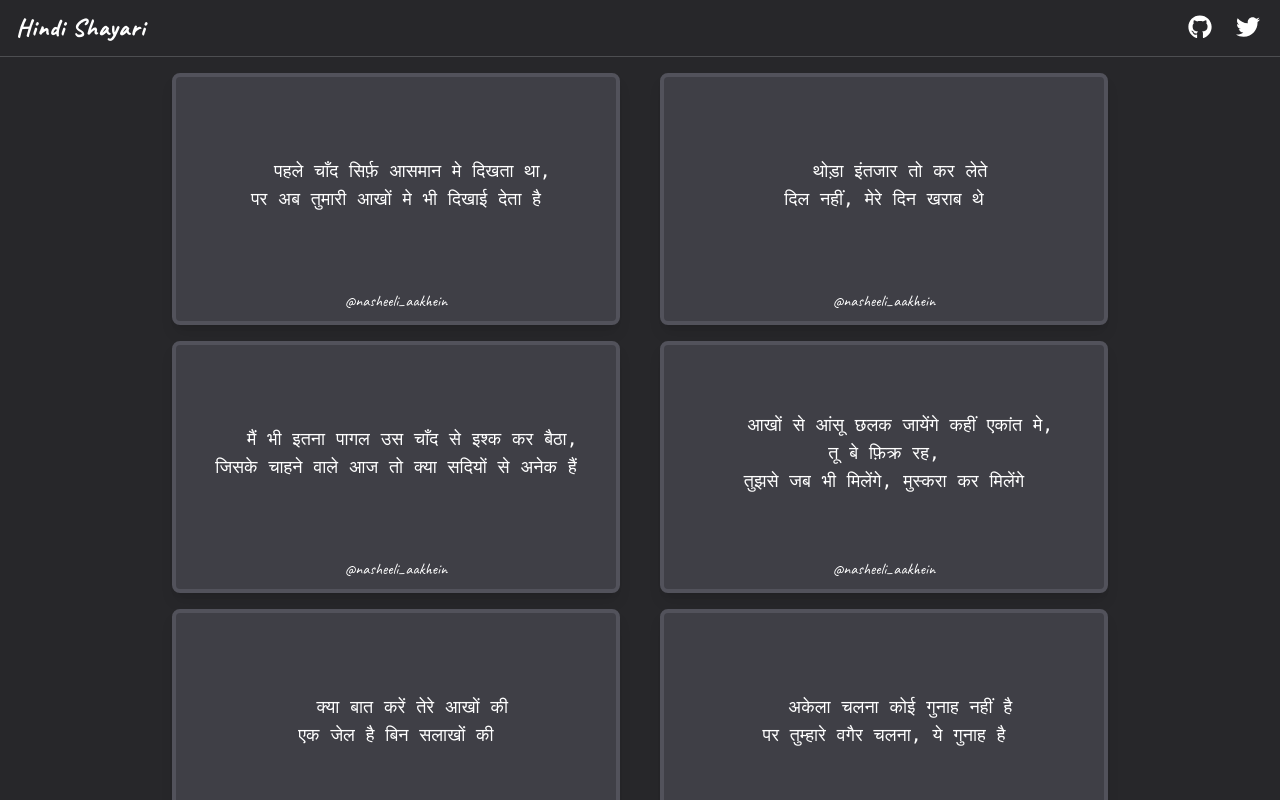
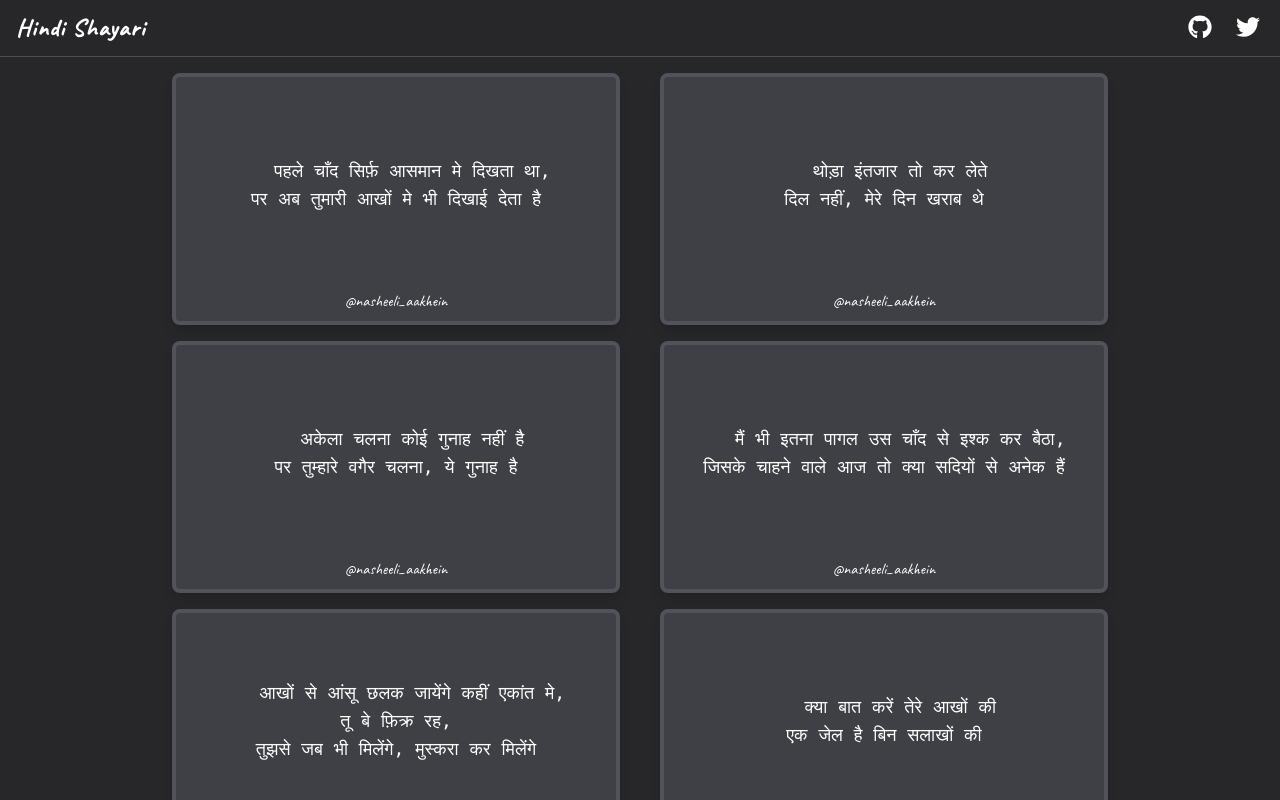
Before and after one commit to apgapg/my_hindi_shayari, a Svelte app: page / in a window 1280 px wide. Shown: the top 800 px of the page. Built offline with nearby package versions, Linux system fonts and the light colour scheme.

Commit message:
feat: Add more shayari
Signed-off-by: Ayush P Gupta <ayushpguptaapg@gmail.com>

```diff
--- a/src/App.svelte
+++ b/src/App.svelte
@@ -21,6 +21,10 @@
         "ना जाने कौन सा जादू है तेरी ईन आखों मे,\nएक यथार्थ व्यक्ती को भी शायर बना दिया",
         "तुम्हें हक से पाने की बहुत कामना है,\nपर कमबख्त ये हाथ की लकीरें साथ नहीं देंगी",
         "आखों से आंसू छलक जायेंगे कहीं एकांत मे,\nतू बे फ़िक्र रह,\nतुझसे जब भी मिलेंगे, मुस्करा कर मिलेंगे",
+        "आज आसमान मे चाँद नहीं दिखाई दिया,\nपर हमें क्या, हमने तुम्हारा चेहरा देख लिया",
+        "तुम चाँद सितारे तोड़ने की उम्मीद करते रह गए,\nहम अपनी साँसों की माला पर तुम्हारा नाम सिल लिए",
+        "मेरी शायरी तुम्हारे आने से ही जन्मी है,\nऔर मेरी ख्वाहिश है इसकी साँसें भी,\nतुम्हारे जाने के साथ ही निकल जायें",
+        "तुमसे यूँ बातें ना करना,\nकिसी ख़फ़ा से कम नहीं\nबातें ही इस कदर हो चुकी हैं,\nकि तुम किसी मुस्तफा से कम नहीं",
         "आज आसमान मे चाँद नहीं दिखाई दिया,\nपर हमें क्  या, हमने तुम्हारा चेहरा देख लिया",
         "तुम चाँद सितारे तोड़ने की उम्मीद करते रह गए,\nहम अपनी साँसों की माला पर तुम्हारा नाम सिल लिए",
         "अकेला चलना कोई गुनाह नहीं है\nपर तुम्हारे वगैर चलना, ये गुनाह है",
```
